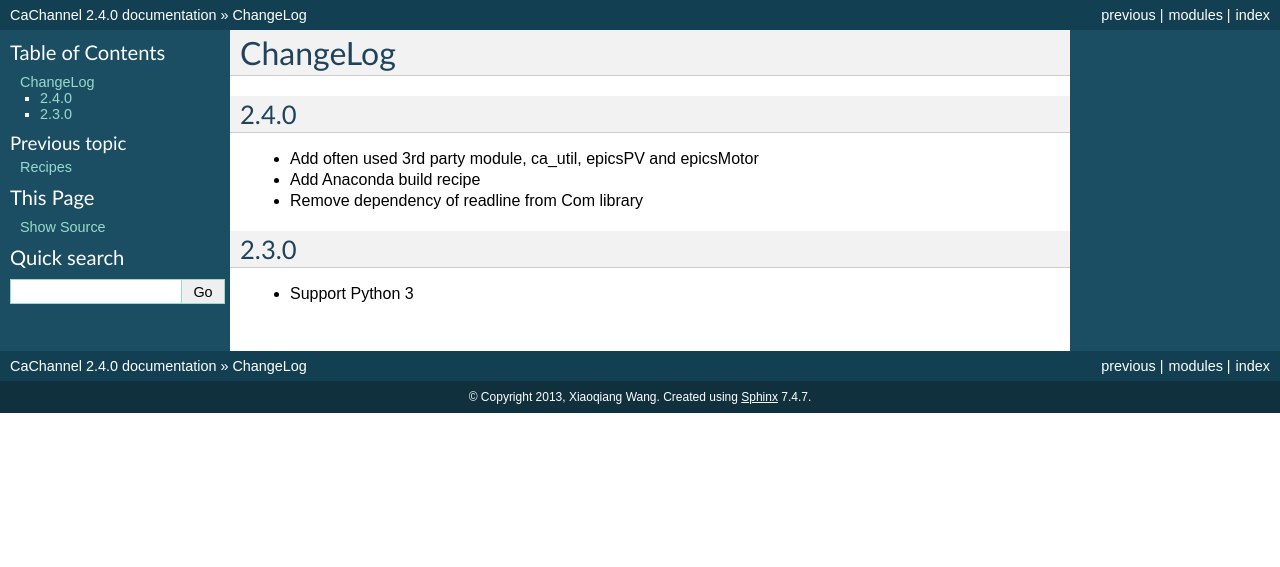
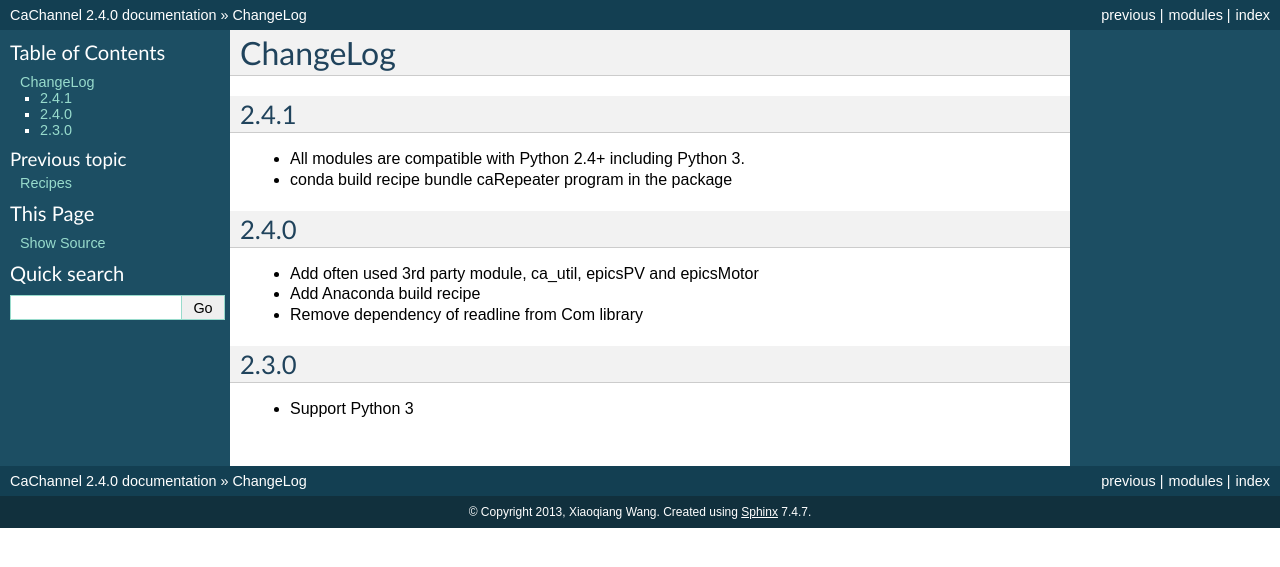
Before and after one commit to CaChannel/CaChannel, a Sphinx documentation site: the page built from docs/source/changes.rst, in a window 1280 px wide. Shown: the top 567 px of the page. Built offline with Sphinx 7.4.7, drawn with Linux system fonts in a browser that asks for light colours.

Commit message:
add changes notes to 2.4.1

```diff
--- a/docs/source/changes.rst
+++ b/docs/source/changes.rst
@@ -1,5 +1,11 @@
 ChangeLog
 =========
+
+2.4.1
+-----
+
+- All modules are compatible with Python 2.4+ including Python 3.
+- conda build recipe bundle caRepeater program in the package
 
 2.4.0
 -----
```
